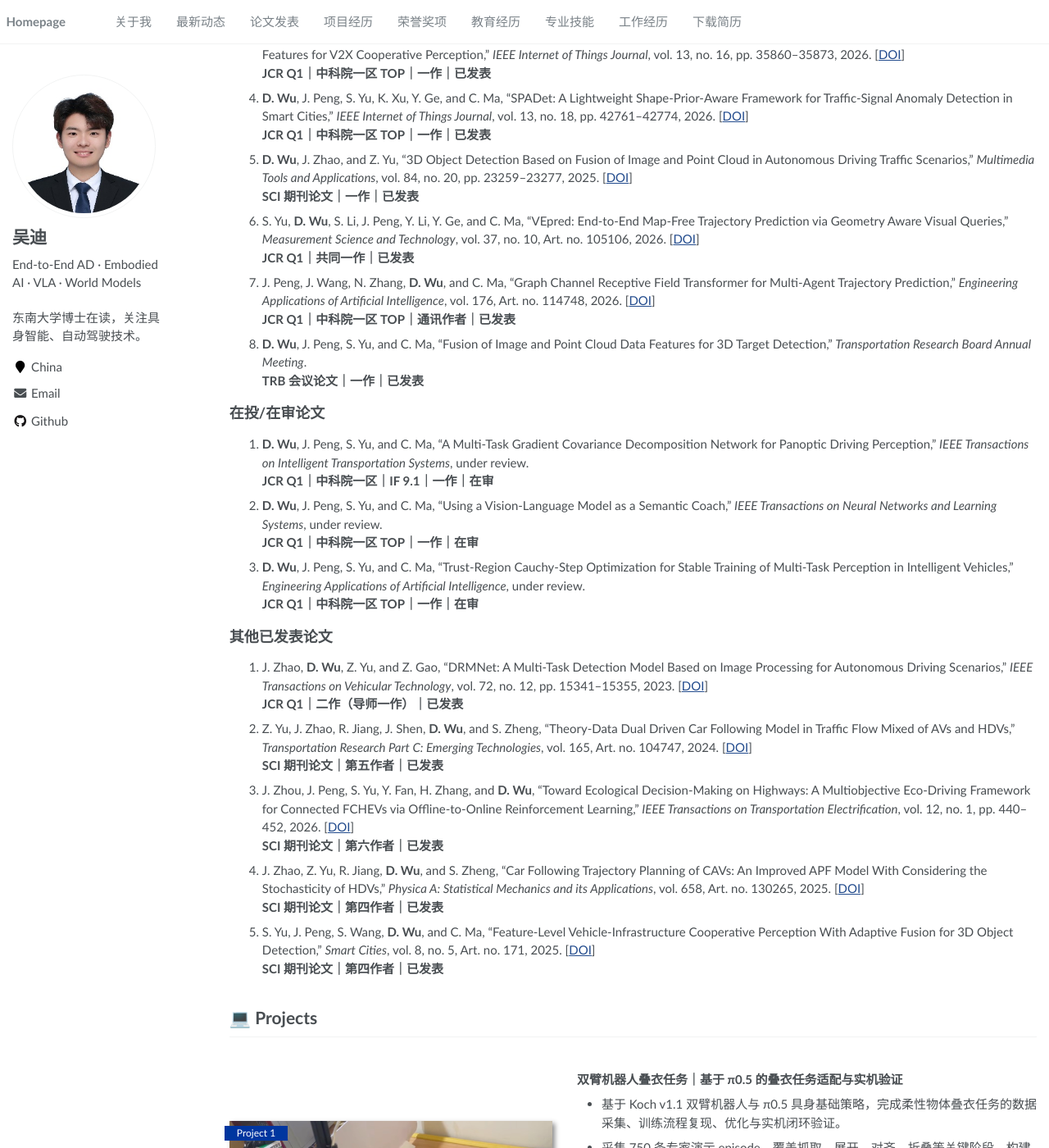
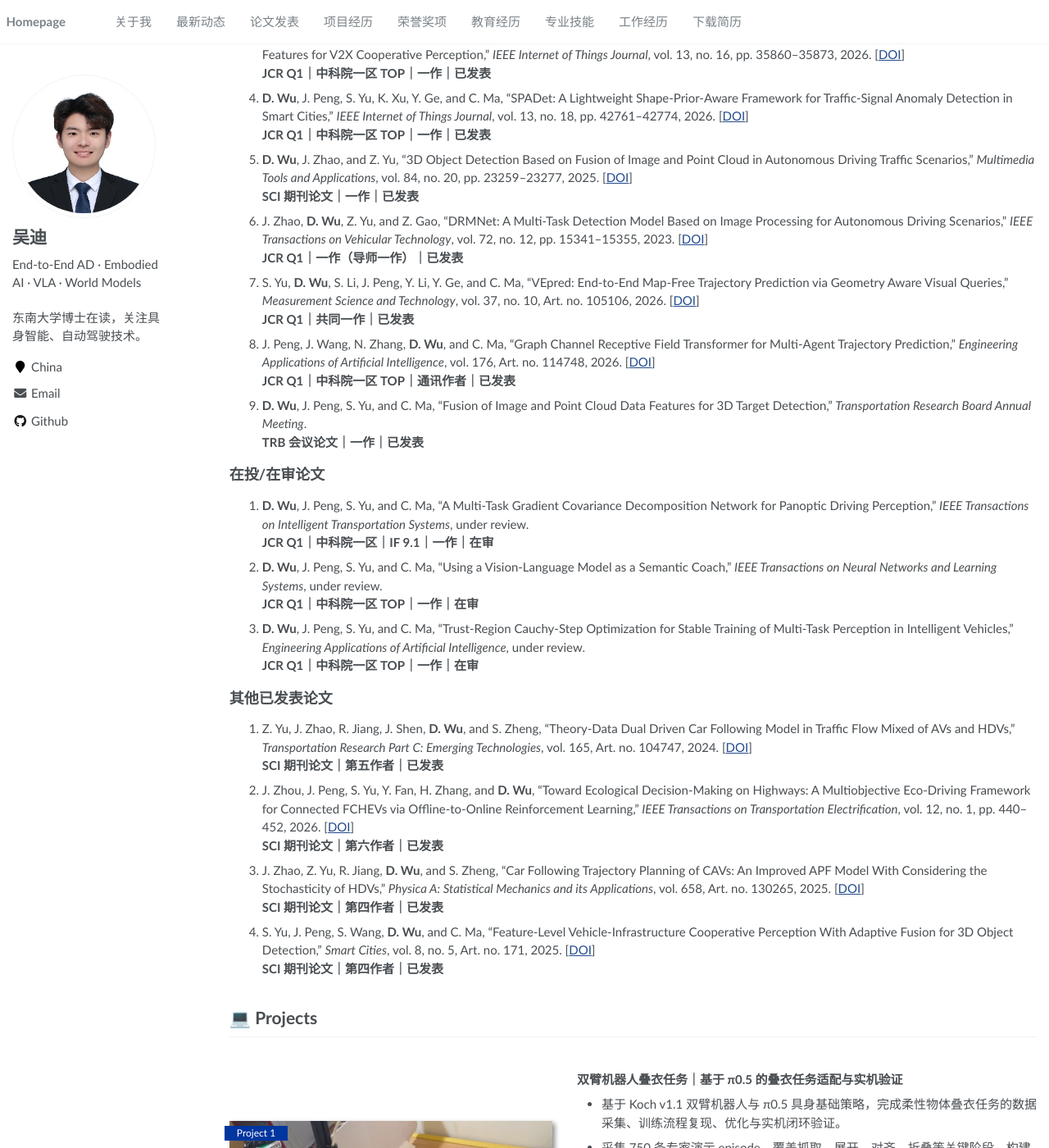
Before and after one commit to Wu-didi/Wu-didi.github.io, a Jekyll site: the page built from _pages/about.md, in a window 1280 px wide and 1400 px high, scrolled down 655 px. Shown: the whole window at 82% size. Built offline with Jekyll 4.4.1, drawn with Linux system fonts in a browser that asks for light colours; part of the change alters nothing that is shown; some of the changed text lies outside the part shown.

```diff
--- a/_pages/about.md
+++ b/_pages/about.md
@@ -27,7 +27,7 @@ redirect_from:
 
 # 📝 Publications
 
-**论文概况（截至 2026 年 9 月）**：共发表论文 13 篇，包括 SCI 期刊论文 12 篇和 TRB 会议论文 1 篇；其中第一作者 6 篇、共同第一作者 1 篇、通讯作者 1 篇。
+**论文概况（截至 2026 年 9 月）**：共发表论文 13 篇，包括 SCI 期刊论文 12 篇和 TRB 会议论文 1 篇；其中第一作者 7 篇、共同第一作者 1 篇、通讯作者 1 篇。
 
 ## 已发表/录用论文（第一作者、共同第一作者及通讯作者）
 
@@ -41,11 +41,13 @@ redirect_from:
    **JCR Q1｜中科院一区 TOP｜一作｜已发表**
 5. **D. Wu**, J. Zhao, and Z. Yu, “3D Object Detection Based on Fusion of Image and Point Cloud in Autonomous Driving Traffic Scenarios,” *Multimedia Tools and Applications*, vol. 84, no. 20, pp. 23259–23277, 2025. [[DOI](https://doi.org/10.1007/s11042-024-19399-y)]<br>
    **SCI 期刊论文｜一作｜已发表**
-6. S. Yu, **D. Wu**, S. Li, J. Peng, Y. Li, Y. Ge, and C. Ma, “VEpred: End-to-End Map-Free Trajectory Prediction via Geometry Aware Visual Queries,” *Measurement Science and Technology*, vol. 37, no. 10, Art. no. 105106, 2026. [[DOI](https://doi.org/10.1088/1361-6501/ae4dda)]<br>
+6. J. Zhao, **D. Wu**, Z. Yu, and Z. Gao, “DRMNet: A Multi-Task Detection Model Based on Image Processing for Autonomous Driving Scenarios,” *IEEE Transactions on Vehicular Technology*, vol. 72, no. 12, pp. 15341–15355, 2023. [[DOI](https://doi.org/10.1109/TVT.2023.3296735)]<br>
+   **JCR Q1｜一作（导师一作）｜已发表**
+7. S. Yu, **D. Wu**, S. Li, J. Peng, Y. Li, Y. Ge, and C. Ma, “VEpred: End-to-End Map-Free Trajectory Prediction via Geometry Aware Visual Queries,” *Measurement Science and Technology*, vol. 37, no. 10, Art. no. 105106, 2026. [[DOI](https://doi.org/10.1088/1361-6501/ae4dda)]<br>
    **JCR Q1｜共同一作｜已发表**
-7. J. Peng, J. Wang, N. Zhang, **D. Wu**, and C. Ma, “Graph Channel Receptive Field Transformer for Multi-Agent Trajectory Prediction,” *Engineering Applications of Artificial Intelligence*, vol. 176, Art. no. 114748, 2026. [[DOI](https://doi.org/10.1016/j.engappai.2026.114748)]<br>
+8. J. Peng, J. Wang, N. Zhang, **D. Wu**, and C. Ma, “Graph Channel Receptive Field Transformer for Multi-Agent Trajectory Prediction,” *Engineering Applications of Artificial Intelligence*, vol. 176, Art. no. 114748, 2026. [[DOI](https://doi.org/10.1016/j.engappai.2026.114748)]<br>
    **JCR Q1｜中科院一区 TOP｜通讯作者｜已发表**
-8. **D. Wu**, J. Peng, S. Yu, and C. Ma, “Fusion of Image and Point Cloud Data Features for 3D Target Detection,” *Transportation Research Board Annual Meeting*.<br>
+9. **D. Wu**, J. Peng, S. Yu, and C. Ma, “Fusion of Image and Point Cloud Data Features for 3D Target Detection,” *Transportation Research Board Annual Meeting*.<br>
    **TRB 会议论文｜一作｜已发表**
 
 ## 在投/在审论文
@@ -59,15 +61,13 @@ redirect_from:
 
 ## 其他已发表论文
 
-1. J. Zhao, **D. Wu**, Z. Yu, and Z. Gao, “DRMNet: A Multi-Task Detection Model Based on Image Processing for Autonomous Driving Scenarios,” *IEEE Transactions on Vehicular Technology*, vol. 72, no. 12, pp. 15341–15355, 2023. [[DOI](https://doi.org/10.1109/TVT.2023.3296735)]<br>
-   **JCR Q1｜二作（导师一作）｜已发表**
-2. Z. Yu, J. Zhao, R. Jiang, J. Shen, **D. Wu**, and S. Zheng, “Theory-Data Dual Driven Car Following Model in Traffic Flow Mixed of AVs and HDVs,” *Transportation Research Part C: Emerging Technologies*, vol. 165, Art. no. 104747, 2024. [[DOI](https://doi.org/10.1016/j.trc.2024.104747)]<br>
+1. Z. Yu, J. Zhao, R. Jiang, J. Shen, **D. Wu**, and S. Zheng, “Theory-Data Dual Driven Car Following Model in Traffic Flow Mixed of AVs and HDVs,” *Transportation Research Part C: Emerging Technologies*, vol. 165, Art. no. 104747, 2024. [[DOI](https://doi.org/10.1016/j.trc.2024.104747)]<br>
    **SCI 期刊论文｜第五作者｜已发表**
-3. J. Zhou, J. Peng, S. Yu, Y. Fan, H. Zhang, and **D. Wu**, “Toward Ecological Decision-Making on Highways: A Multiobjective Eco-Driving Framework for Connected FCHEVs via Offline-to-Online Reinforcement Learning,” *IEEE Transactions on Transportation Electrification*, vol. 12, no. 1, pp. 440–452, 2026. [[DOI](https://doi.org/10.1109/TTE.2025.3615972)]<br>
+2. J. Zhou, J. Peng, S. Yu, Y. Fan, H. Zhang, and **D. Wu**, “Toward Ecological Decision-Making on Highways: A Multiobjective Eco-Driving Framework for Connected FCHEVs via Offline-to-Online Reinforcement Learning,” *IEEE Transactions on Transportation Electrification*, vol. 12, no. 1, pp. 440–452, 2026. [[DOI](https://doi.org/10.1109/TTE.2025.3615972)]<br>
    **SCI 期刊论文｜第六作者｜已发表**
-4. J. Zhao, Z. Yu, R. Jiang, **D. Wu**, and S. Zheng, “Car Following Trajectory Planning of CAVs: An Improved APF Model With Considering the Stochasticity of HDVs,” *Physica A: Statistical Mechanics and its Applications*, vol. 658, Art. no. 130265, 2025. [[DOI](https://doi.org/10.1016/j.physa.2024.130265)]<br>
+3. J. Zhao, Z. Yu, R. Jiang, **D. Wu**, and S. Zheng, “Car Following Trajectory Planning of CAVs: An Improved APF Model With Considering the Stochasticity of HDVs,” *Physica A: Statistical Mechanics and its Applications*, vol. 658, Art. no. 130265, 2025. [[DOI](https://doi.org/10.1016/j.physa.2024.130265)]<br>
    **SCI 期刊论文｜第四作者｜已发表**
-5. S. Yu, J. Peng, S. Wang, **D. Wu**, and C. Ma, “Feature-Level Vehicle-Infrastructure Cooperative Perception With Adaptive Fusion for 3D Object Detection,” *Smart Cities*, vol. 8, no. 5, Art. no. 171, 2025. [[DOI](https://doi.org/10.3390/smartcities8050171)]<br>
+4. S. Yu, J. Peng, S. Wang, **D. Wu**, and C. Ma, “Feature-Level Vehicle-Infrastructure Cooperative Perception With Adaptive Fusion for 3D Object Detection,” *Smart Cities*, vol. 8, no. 5, Art. no. 171, 2025. [[DOI](https://doi.org/10.3390/smartcities8050171)]<br>
    **SCI 期刊论文｜第四作者｜已发表**
 
 <span class='anchor' id='projects'></span>
```
